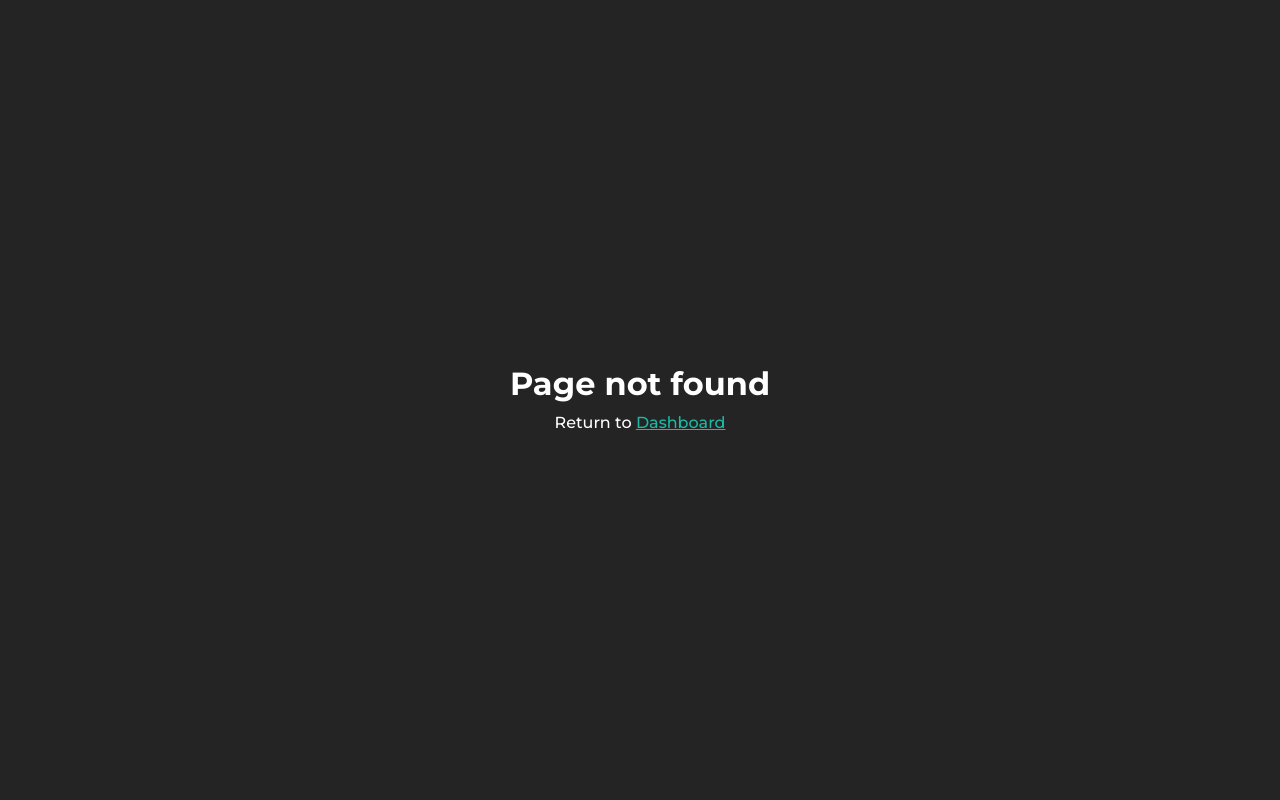
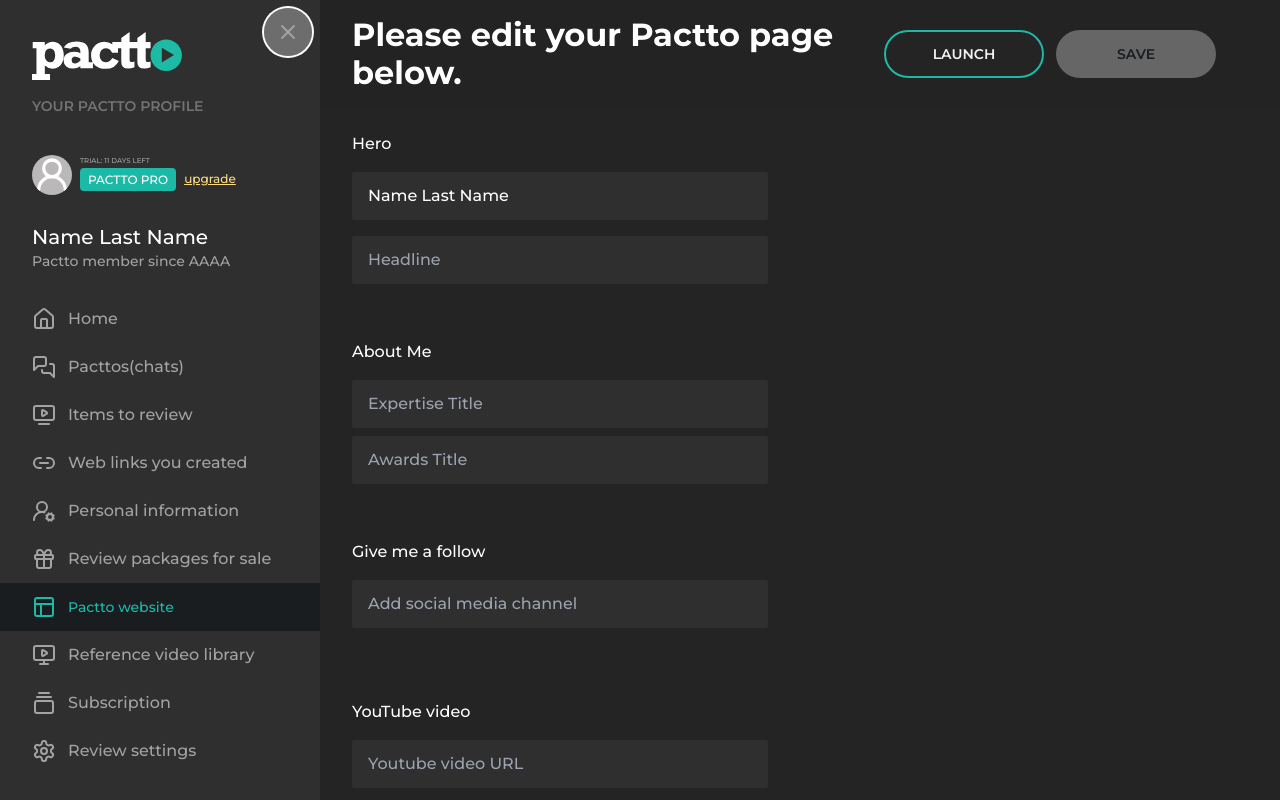
Before and after one commit to codi-Andre/pactto, a React (Vite) app: page /profile in a window 1280 px wide. Before the commit this address had no page. Built offline with nearby package versions, Linux system fonts and the light colour scheme.

Commit message:
feat: add profile page

```diff
--- /dev/null
+++ b/src/pages/profile/profile.tsx
@@ -0,0 +1,52 @@
+import { DashBoardHeader } from "@/components/dashboard-header/dashboard-header"
+import { Button } from "@/components/ui/button"
+import { Input } from "@/components/ui/Input"
+
+export function Profile() {
+  return (
+    <section className="mb-10 grid grid-cols-1 sm:grid-cols-2">
+      <DashBoardHeader title="Please edit your Pactto page below.">
+        <div className="flex justify-center gap-3 sm:mx-8 sm:justify-end">
+          <Button className="min-w-40" variant="secondary">
+            launch
+          </Button>
+          <Button className="min-w-40" disabled>
+            save
+          </Button>
+        </div>
+      </DashBoardHeader>
+
+      <form className="col-span-2 row-start-2 md:col-span-1">
+        <fieldset className="mt-6 flex flex-col gap-4 p-4 sm:px-8">
+          <legend>Hero</legend>
+
+          <Input variant="secondary" defaultValue="Name Last Name" />
+
+          <Input variant="secondary" placeholder="Headline" />
+        </fieldset>
+
+        <fieldset className="mt-10 flex flex-col gap-2 p-4 sm:px-8">
+          <legend>About Me</legend>
+
+          <Input variant="secondary" placeholder="Expertise Title" />
+          <Input variant="secondary" placeholder="Awards Title" />
+        </fieldset>
+
+        <fieldset className="mt-10 flex flex-col gap-4 p-4 sm:px-8">
+          <legend>Give me a follow</legend>
+          <Input variant="secondary" placeholder="Add social media channel" />
+        </fieldset>
+
+        <fieldset className="mt-10 flex flex-col gap-4 p-4 sm:px-8">
+          YouTube video
+          <Input variant="secondary" placeholder="Youtube video URL" />
+        </fieldset>
+
+        <fieldset className="mt-10 flex flex-col gap-4 p-4 sm:px-8">
+          <legend>Footer</legend>
+          <Input variant="secondary" placeholder="Quote Author" />
+        </fieldset>
+      </form>
+    </section>
+  )
+}
--- a/src/routes.tsx
+++ b/src/routes.tsx
@@ -9,6 +9,7 @@
 import { SharedLinks } from "./pages/shared-links/shared-links"
 import { PersonalInfo } from "./pages/personal-info/personal-info"
 import { Packages } from "./pages/packages/packages"
+import { Profile } from "./pages/profile/profile"
 
 export const router = createBrowserRouter([
   {
@@ -44,6 +45,10 @@
             path: "/packages",
             element: <Packages />,
           },
+          {
+            path: "/profile",
+            element: <Profile />,
+          },
         ],
       },
     ],
```
